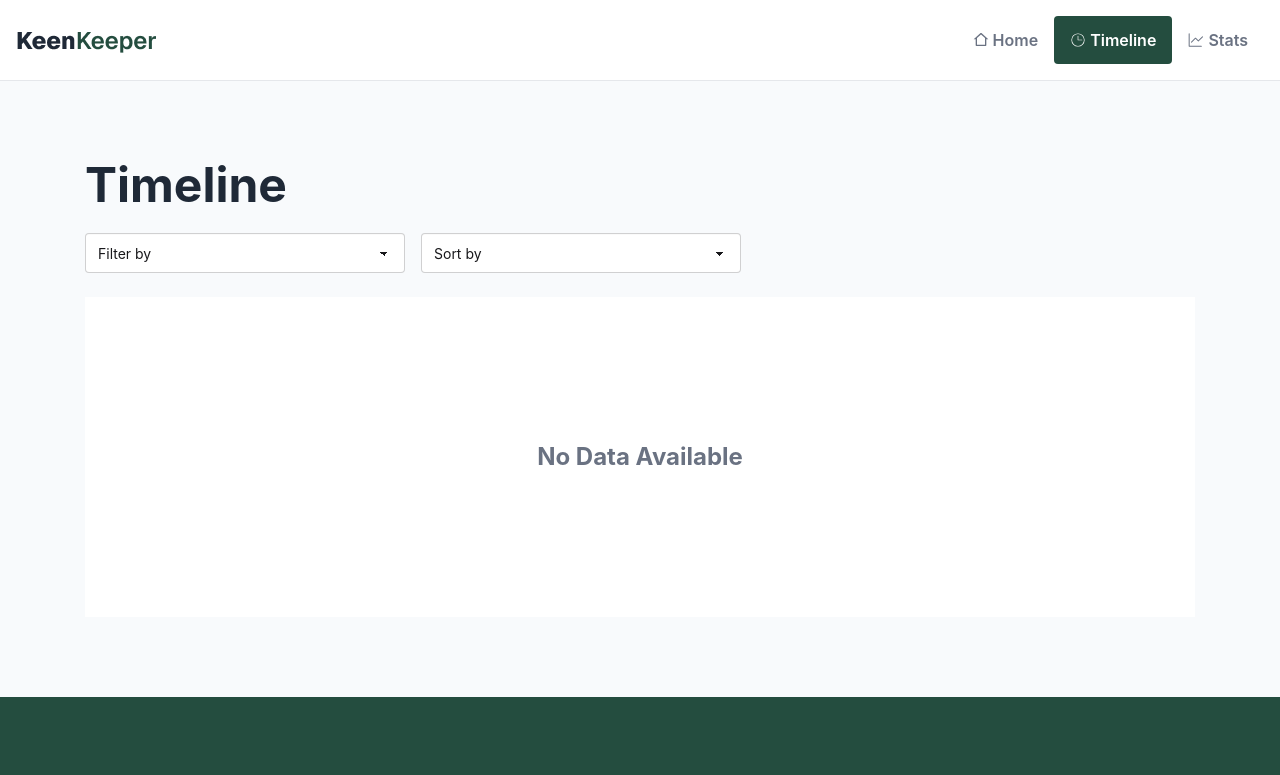
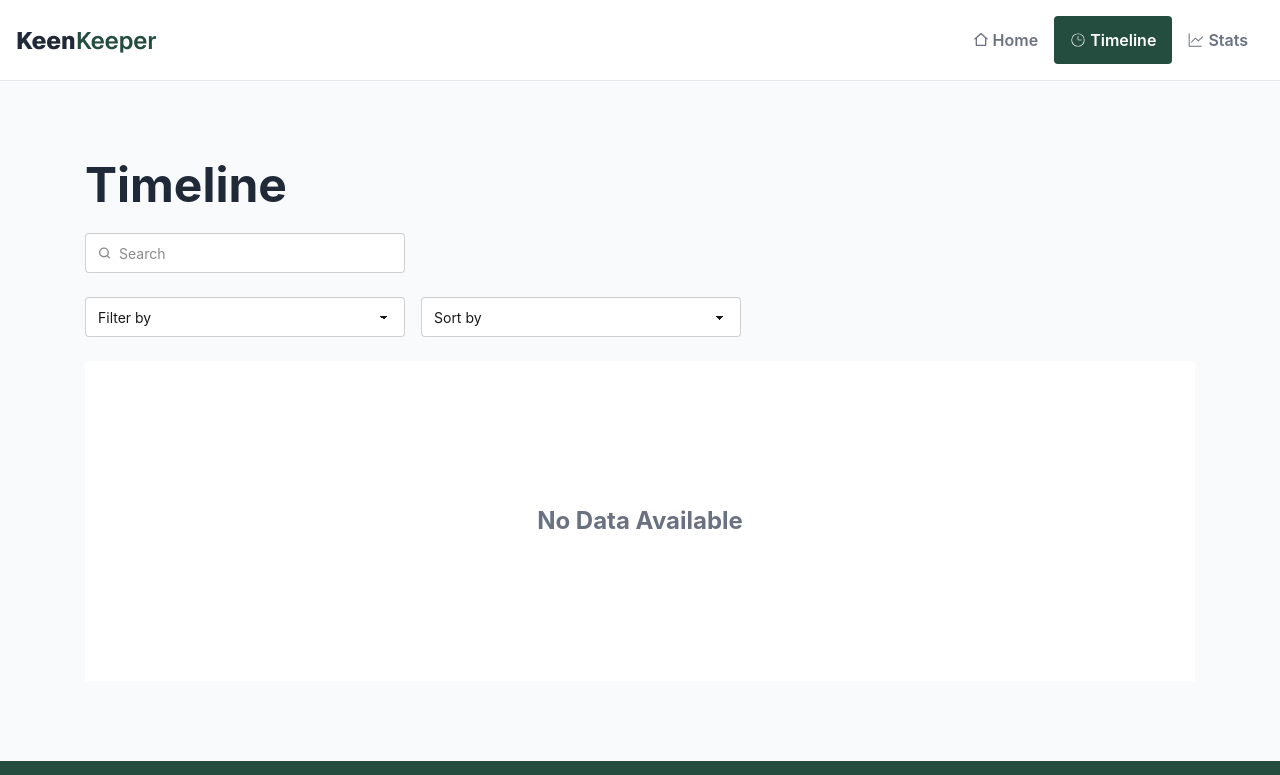
Before and after one commit to prottoymankin/assignment-07-keen-keeper, a React (Vite) app: page /timeline in a window 1280 px wide. Shown: the top 775 px of the page. Built offline with nearby package versions, Linux system fonts and the light colour scheme.

Commit message:
Add search functionality, update code of timeline filtering

```diff
--- a/src/pages/TimelinePage.jsx
+++ b/src/pages/TimelinePage.jsx
@@ -8,50 +8,49 @@ const TimelinePage = () => {
   const [sortType, setSortType] = useState('');
   const [filterType, setFilterType] = useState('');
   const [processedData, setProcessedData] = useState(timelines);
+  const [searchedText, setSearchedText] = useState('');
+
+  const handleTimelineSearching = (e) => {
+    const value = e.target.value.toLowerCase();
+    setSearchedText(value);
+    setProcessedData(timelines.filter(t => t.name.toLowerCase().includes(value)));
+  }
 
   const handleSortType = (e) => {
     setSortType(e.target.value);
+
   }
 
-  const handleFilterType = (e) => {
-    setFilterType(e.target.value);
+  const handleTimelineFiltering = (e) => {
+    const value = e.target.value;
+    setFilterType(value);
+
+    if (value === 'Default') {
+      setProcessedData(timelines);
+      return;
+    }
+
+    setProcessedData(timelines.filter(t => t.type === value))
   }
 
   // For Sorting
   useEffect(() => {
     if (sortType === 'Oldest') {
-      setProcessedData(prev => (
-        [...prev].sort((a, b) => new Date(a.callingDate) - new Date(b.callingDate))
-      ));
+      setProcessedData(
+        [...timelines].sort(
+          (a, b) => new Date(a.callingDate) - new Date(b.callingDate)
+        )
+      );
     } else if (sortType === 'Newest') {
-      setProcessedData(prev => (
-        [...prev].sort((a, b) => new Date(b.callingDate) - new Date(a.callingDate))
-      ));
+      setProcessedData(
+        [...timelines].sort(
+          (a, b) => new Date(b.callingDate) - new Date(a.callingDate)
+        )
+      );
     } else {
       setProcessedData(timelines);
     }
   }, [sortType]);
-
-  useEffect(() => {
-    if (filterType === 'Call') {
-      setProcessedData(timelines);
-      setProcessedData(prev => (
-        prev.filter(t => t.type === 'Call')
-      ))
-    } else if (filterType === 'Text') {
-      setProcessedData(timelines);
-      setProcessedData(prev => (
-        prev.filter(t => t.type === 'Text')
-      ))
-    } else if (filterType === 'Video') {
-      setProcessedData(timelines);
-      setProcessedData(prev => (
-        prev.filter(t => t.type === 'Video')
-      ))
-    } else {
-      setProcessedData(timelines);
-    }
-  }, [filterType]);
 
   return (
     <section className="bg-[#F8FAFC] grow px-4 py-10 lg:py-20 w-full">
@@ -59,8 +58,24 @@ const TimelinePage = () => {
         <header className="space-y-6">
           <h2 className="font-bold text-3xl md:text-4xl lg:text-5xl text-[#1F2937]">Timeline</h2>
 
+          <label className="input">
+            <svg className="h-[1em] opacity-50" xmlns="http://www.w3.org/2000/svg" viewBox="0 0 24 24">
+              <g
+                strokeLinejoin="round"
+                strokeLinecap="round"
+                strokeWidth="2.5"
+                fill="none"
+                stroke="currentColor"
+              >
+                <circle cx="11" cy="11" r="8"></circle>
+                <path d="m21 21-4.3-4.3"></path>
+              </g>
+            </svg>
+            <input type="search" defaultValue={searchedText} onChange={handleTimelineSearching} placeholder="Search" />
+          </label>
+
           <div className="flex flex-col sm:flex-row gap-4">
-            <select defaultValue='Filter by' className="select" onChange={handleFilterType}>
+            <select defaultValue='Filter by' className="select" onChange={handleTimelineFiltering}>
               <option disabled={true}>Filter by</option>
               <option>Default</option>
               <option>Call</option>
```
